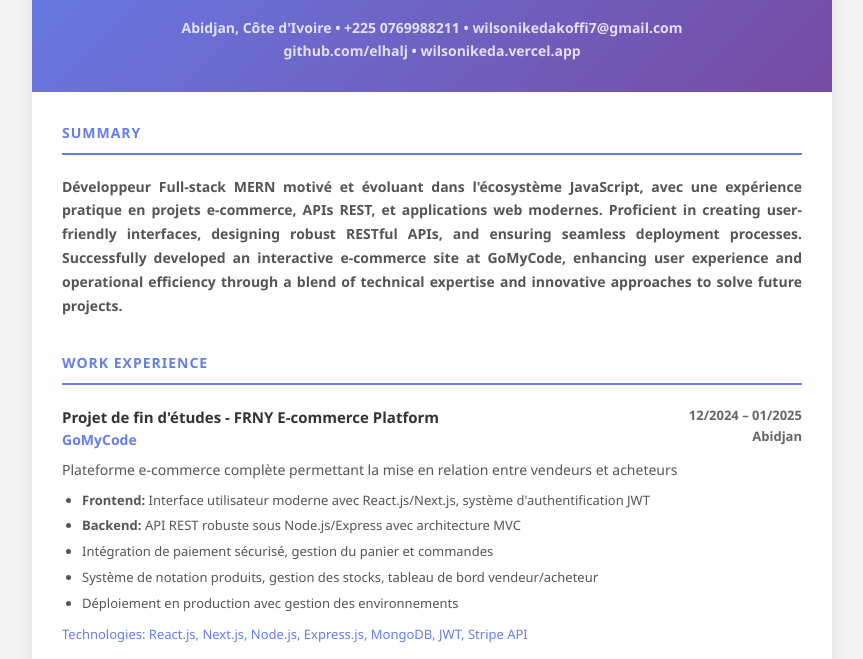
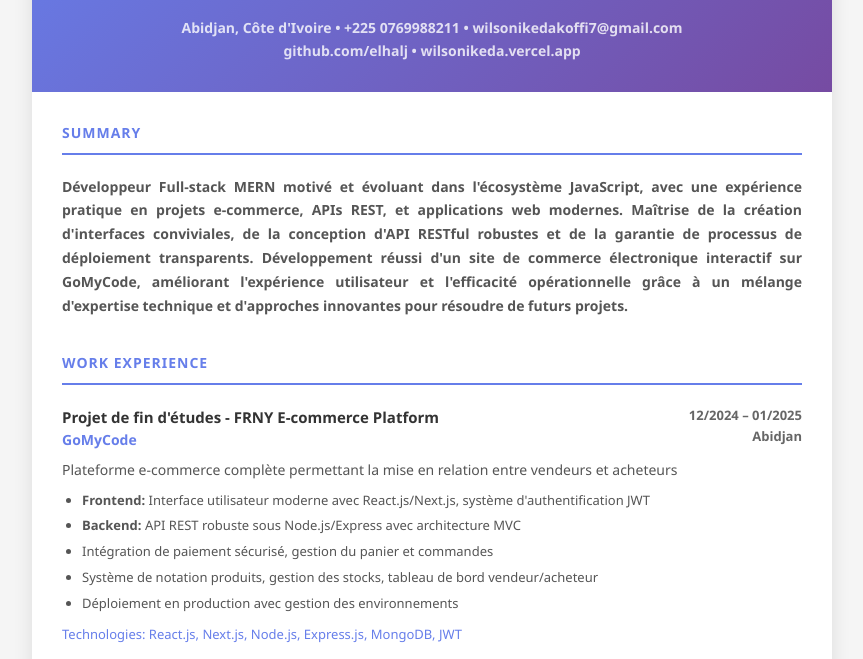
Before and after one commit to elhalj/CV_EN_LIGNE, a plain HTML site: page index.html in a window 1280 px wide. Shown: the part 141-800 px from the top of the page, without its empty margins (208-1071 px from the left). Drawn offline with Linux system fonts and the light colour scheme.

Commit message:
modification de competence

```diff
--- a/index.html
+++ b/index.html
@@ -21,7 +21,10 @@
             <section class="section">
                 <h2 class="section-title">Summary</h2>
                 <p class="summary">
-                    Développeur Full-stack MERN motivé et évoluant dans l'écosystème JavaScript, avec une expérience pratique en projets e-commerce, APIs REST, et applications web modernes. Proficient in creating user-friendly interfaces, designing robust RESTful APIs, and ensuring seamless deployment processes. Successfully developed an interactive e-commerce site at GoMyCode, enhancing user experience and operational efficiency through a blend of technical expertise and innovative approaches to solve future projects.
+                    Développeur Full-stack MERN motivé et évoluant dans l'écosystème JavaScript, avec une expérience pratique en projets e-commerce, APIs REST, et applications web modernes. Maîtrise de la création d'interfaces conviviales, de la conception d'API RESTful robustes et de la garantie de processus
+                    de déploiement transparents. Développement réussi d'un site de commerce électronique interactif sur GoMyCode, améliorant
+                    l'expérience utilisateur et l'efficacité opérationnelle grâce à un mélange d'expertise technique et d'approches
+                    innovantes pour résoudre de futurs projets.
                 </p>
             </section>
 
@@ -48,7 +51,7 @@
                             <li>Système de notation produits, gestion des stocks, tableau de bord vendeur/acheteur</li>
                             <li>Déploiement en production avec gestion des environnements</li>
                         </ul>
-                        <div class="technologies">Technologies: React.js, Next.js, Node.js, Express.js, MongoDB, JWT, Stripe API</div>
+                        <div class="technologies">Technologies: React.js, Next.js, Node.js, Express.js, MongoDB, JWT</div>
                     </div>
                 </div>
 
@@ -191,7 +194,7 @@
                     </div>
                     <div class="skill-category">
                         <strong>Outils & DevOps</strong>
-                        <div class="skill-list">Git, GitHub, Vercel, Netlify, Docker, CI/CD, Postman</div>
+                        <div class="skill-list">Git, GitHub, Vercel, Netlify, CI/CD, Postman</div>
                     </div>
                     <div class="skill-category">
                         <strong>Sécurité</strong>
@@ -199,7 +202,7 @@
                     </div>
                     <div class="skill-category">
                         <strong>Testing</strong>
-                        <div class="skill-list">Jest, Mocha, Tests unitaires et d'intégration</div>
+                        <div class="skill-list">Jest, Tests unitaires et d'intégration</div>
                     </div>
                 </div>
             </section>
```
